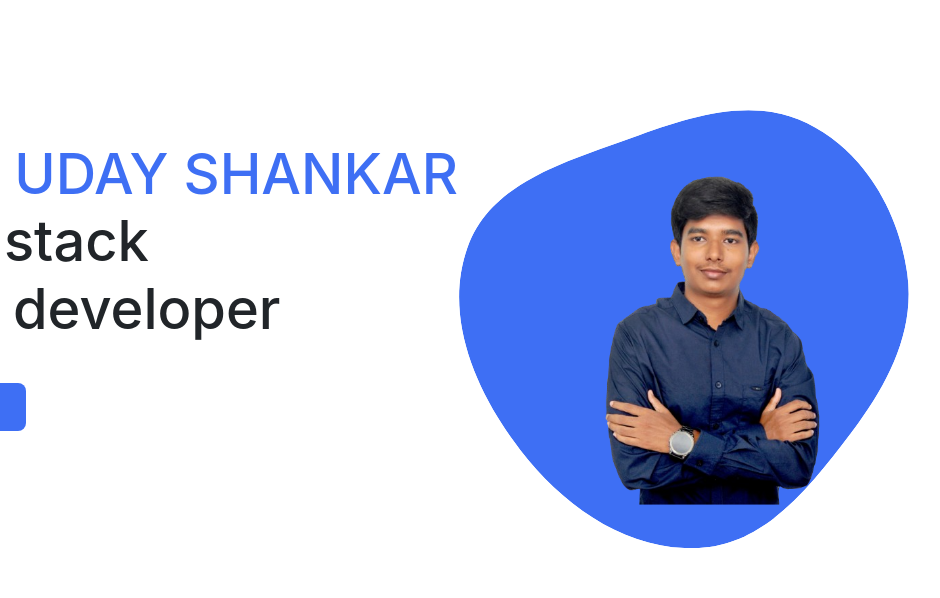
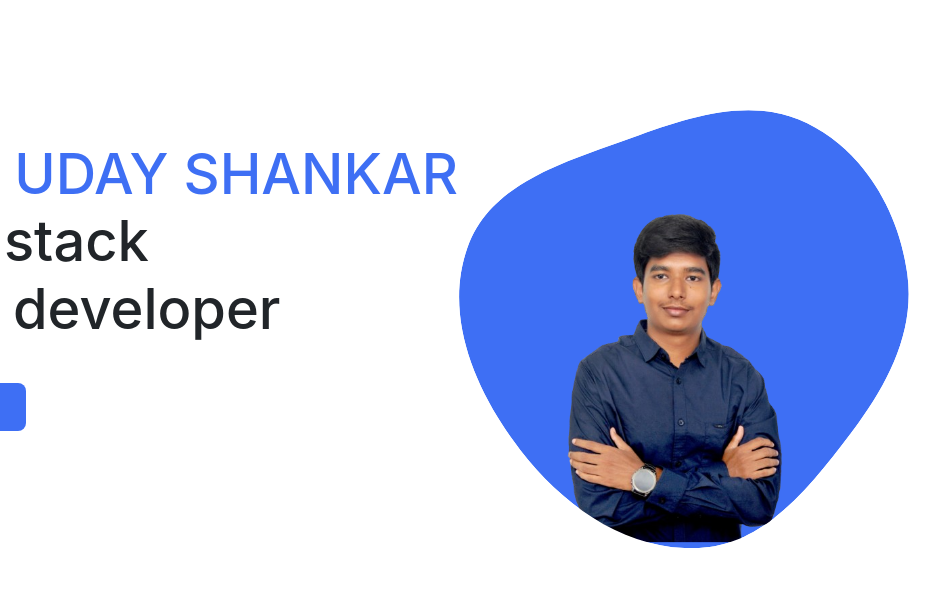
Before and after one commit to UdayShankar3953/Portifolio, a plain HTML site: page index.html in a window 1280 px wide. Shown: the part 86-684 px from the top of the page, 243-1183 px from the left. Drawn offline with nearby package versions, Linux system fonts and the light colour scheme; files whose address does not match are found by name.

Commit message:
Update index.html

```diff
--- a/index.html
+++ b/index.html
@@ -60,7 +60,7 @@
                         </mask>
                         <g mask="url(#mask0)">
                             <path d="M9.19024 145.964C34.0253 76.5814 114.865 54.7299 184.111 29.4823C245.804 6.98884 311.86 -14.9503 370.735 14.143C431.207 44.026 467.948 107.508 477.191 174.311C485.897 237.229 454.931 294.377 416.506 344.954C373.74 401.245 326.068 462.801 255.442 466.189C179.416 469.835 111.552 422.137 65.1576 361.805C17.4835 299.81 -17.1617 219.583 9.19024 145.964Z"/>
-                            <image class="home__blob-img" x="90" y="60" href="img/perfil.png"/>
+                            <image class="home__blob-img" x="50" y="100" href="img/perfil.png"/>
                         </g>
                     </svg>
                 </div>
```
